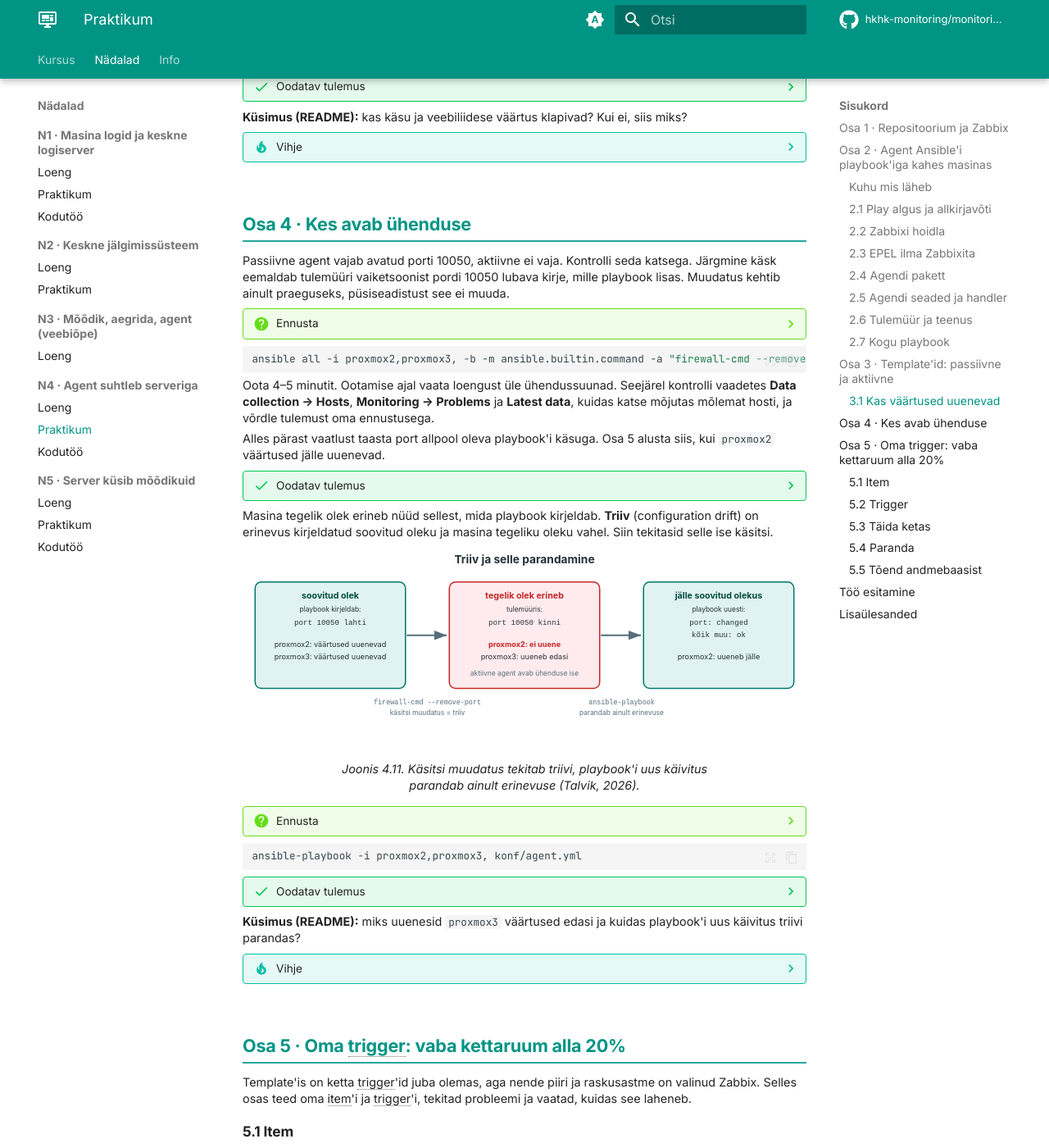
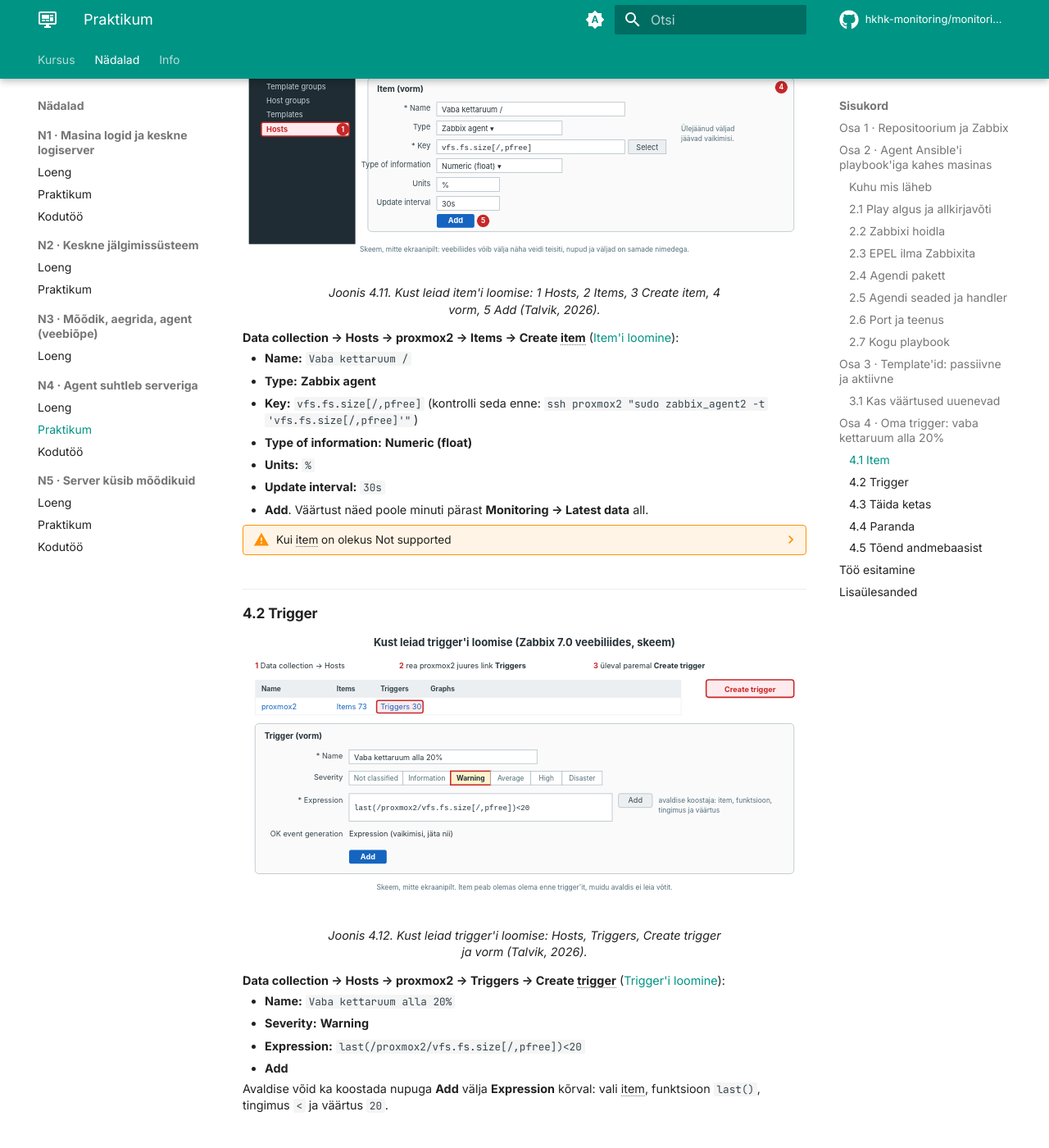
Before and after one commit to hkhk-monitoring/monitoring, an MkDocs documentation site: the page built from docs/week04/lab.md, in a window 1280 px wide and 1400 px high, scrolled down 9149 px. Shown: the whole window at 82% size. Built offline with MkDocs 1.6.1 and Material for MkDocs 9.7.7, drawn with Linux system fonts in a browser that asks for light colours; comment, search, counter and statistics services are not loaded; some of the changed text lies outside the part shown.

Commit message:
N4 praktikum

````diff
--- a/docs/week04/lab.md
+++ b/docs/week04/lab.md
@@ -44,18 +44,16 @@
 
     `README.md`-sse kirjutad vastused, pealkirjad on juba olemas. Kaustas `konf/` on Ansible'i playbook'i algus `agent.yml`, tõendid lähevad kausta `logid/`. Kaustas `zabbix/` on Zabbixi Compose'i fail neile, kellel Zabbix veel puudub.
 
-Agent saadab andmed Zabbixi serverile. Seepärast peab Zabbix `proxmox1`-s töötama ja seal peavad olema hostid `proxmox2` ja `proxmox3`. Kontrolli seda ja jälgitavate masinate tulemüüri, sest osade 2 ja 4 katsed sõltuvad sellest:
+Agent saadab andmed Zabbixi serverile. Seepärast peab Zabbix `proxmox1`-s töötama ja seal peavad olema hostid `proxmox2` ja `proxmox3`. Kontrolli seda:
 
 ```bash
 ssh proxmox1 "cd ~/zabbix && docker compose start && docker compose ps"
 ssh proxmox1 "hostname -I"
-ssh proxmox2 "sudo firewall-cmd --state"
-ssh proxmox3 "sudo firewall-cmd --state"
 ```
 
 ??? success "Oodatav tulemus"
 
-    Kolm konteinerit olekus `Up`, siis `proxmox1` IP-aadressid ja kaks korda `running`. Vali aadressidest laborivõrgu IPv4-aadress (näiteks `192.168.35.11`), mitte Dockeri sisevõrgu aadress (`172.…`). See läheb playbook'i muutujasse `zabbix_server`. Veebiliides on aadressil `http://<proxmox1-IP>:8080` ja seal on hostid `proxmox2` ja `proxmox3` template'iga *ICMP Ping*.
+    Kolm konteinerit olekus `Up`, siis `proxmox1` IP-aadressid. Vali aadressidest laborivõrgu IPv4-aadress (näiteks `192.168.35.11`), mitte Dockeri sisevõrgu aadress (`172.…`). See läheb playbook'i muutujasse `zabbix_server`. Veebiliides on aadressil `http://<proxmox1-IP>:8080` ja seal on hostid `proxmox2` ja `proxmox3` template'iga *ICMP Ping*.
 
 ??? warning "Kui näed `No such file or directory` või `no configuration file provided`"
     Sul ei ole `proxmox1` kaustas `~/zabbix` Compose'i faili. Kontrolli enne, kas varasem Zabbixi andmebaas on alles:
@@ -93,17 +91,6 @@
 
 ??? warning "Kui konteiner `zabbix-web` on olekus `Created` või `Exited`"
     Vaata kõigepealt, miks see ei käivitunud: `ssh proxmox1 "cd ~/zabbix && docker compose logs zabbix-web | tail -20"`. Kui veateade on `port is already allocated`, hoiab porti 8080 mõni teine konteiner. Leia see käsuga `ssh proxmox1 "docker ps"` ja peata ainult see projekt tema kaustas käsuga `docker compose stop`.
-
-??? warning "Kui näed `FirewallD is not running`"
-    Masinas pole tulemüür sees. Logi sisse sellesse masinasse (näiteks `ssh proxmox2`) ja jäta see seanss avatuks. Käivita tulemüür ja kontrolli kohe, et SSH on lubatud:
-
-    ```bash
-    sudo systemctl enable --now firewalld
-    sudo firewall-cmd --get-active-zones
-    sudo firewall-cmd --list-services
-    ```
-
-    Teenuste hulgas peab olema `ssh`. Seejärel ava teine terminal ja kontrolli `ssh proxmox2 hostname`. Kui uus ühendus ei õnnestu, peata tulemüür avatud seansis (`sudo systemctl disable --now firewalld`) ja anna õpetajale teada.
 
 ## Osa 2 · Agent Ansible'i playbook'iga kahes masinas
 
@@ -179,7 +166,7 @@
 | 2.3 | midagi, loed läbi | EPEL-i ülesanded on olemas |
 | 2.4 | agendi paketi ülesanne | `# >>> Osa 2.4` |
 | 2.5 | seadete ülesanne ja handler | `# >>> Osa 2.5` (kaks kohta) |
-| 2.6 | tulemüüri ja teenuse ülesanded | `# >>> Osa 2.6` |
+| 2.6 | pordi ja teenuse ülesanded | `# >>> Osa 2.6` |
 
 Igas osas on näidislahendus kokkuvolditud plokis. Proovi kõigepealt ise, siis võrdle.
 
@@ -367,26 +354,13 @@
 
 Käivita playbook ja kontrolli masinas, et seaded muutusid: `ssh proxmox2 "sudo grep -E '^(Server|ServerActive|Hostname)=' /etc/zabbix/zabbix_agent2.conf"`.
 
-### 2.6 Tulemüür ja teenus
-
-Passiivse kontrolli jaoks peab jälgitavas masinas olema port 10050 lahti. Uuri moodulit:
-
-```bash
-ansible-doc ansible.posix.firewalld
-```
-
-Leia, mida teeb `immediate` ja mis juhtub, kui on ainult `permanent: true`. Kirjuta vastus README jaotisse **Osa 2**.
-
-??? tip "Vihje: dokumentatsioon"
-    Kirjuta `ansible-doc` väljundis `/immediate` ja vajuta **Enter**. Loe ka `permanent` kirjeldust: kumb muudab seadistust kohe, kumb alles pärast tulemüüri uuesti laadimist või taaskäivitust?
+### 2.6 Port ja teenus
 
 **Kuhu:** rea `# >>> Osa 2.6` asemele, seadete ülesande järele.
 
-Lisa ülesanne nimega `Passiivse agendi port tulemüüris`, mis kasutab moodulit `ansible.posix.firewalld`. Nõuded: port `10050/tcp` on lubatud, seadistus kehtib kohe ja jääb alles ka pärast taaskäivitust.
+Passiivse kontrolli puhul küsib server agendilt väärtusi pordil 10050, seega peab see port jälgitava masina tulemüüris lahti olema. Aktiivne kontroll seda ei vaja. Lisa ülesanne nimega `Passiivse agendi port tulemüüris` moodulile `ansible.posix.firewalld` (port `10050/tcp`, kehtib kohe ja ka pärast taaskäivitust) ja ülesanne nimega `Agent töötab ja käivitub koos masinaga` moodulile `ansible.builtin.service` (teenus `zabbix-agent2` töötab ja käivitub koos masinaga).
 
-Viimane ülesanne nimega `Agent töötab ja käivitub koos masinaga` kasutab moodulit `ansible.builtin.service`. Nõuded: teenus `zabbix-agent2` töötab ja käivitub koos masinaga. Leia `ansible-doc ansible.builtin.service` väljundist kaks parameetrit, mis seda ütlevad.
-
-??? example "Näidislahendus: tulemüür ja teenus"
+??? example "Näidislahendus: port ja teenus"
     ```yaml
         - name: Passiivse agendi port tulemüüris
           ansible.posix.firewalld:
@@ -403,7 +377,7 @@
     ```
 
 ??? warning "Kui näed `couldn't resolve module/action 'ansible.posix.firewalld'`"
-    Kollektsioon puudub: paigalda see osa 2.1 käsuga. Kui viga on `firewalld is not running`, vaata osa 1 hoiatust tulemüüri kohta.
+    Kollektsioon puudub: paigalda see osa 2.1 käsuga. Kui viga on `firewalld is not running`, anna õpetajale teada.
 
 ### 2.7 Kogu playbook
 
@@ -486,14 +460,14 @@
     Esimene käsk väljastab `playbook: konf/agent.yml`. `grep` ei leia midagi.
 
 ??? question "Ennusta"
-    Osa 2.5 lõpus käivitasid playbook'i juba koos seadete ja handler'iga. Nüüd lisasid tulemüüri ja teenuse ülesande. Millised ülesanded võiksid selles käivituses midagi muuta? Kas handler peab käivituma?
+    Osa 2.5 lõpus käivitasid playbook'i juba koos seadete ja handler'iga. Nüüd lisasid pordi ja teenuse ülesande. Millised ülesanded võiksid selles käivituses midagi muuta? Kas handler peab käivituma?
 
 ```bash
 ansible-playbook -i proxmox2,proxmox3, konf/agent.yml
 ```
 
 ??? success "Oodatav tulemus"
-    Varem edukalt rakendatud ülesanded on `ok`. Äsja lisatud tulemüüri või teenuse ülesanne võib olla `changed`. Handler käivitub ainult siis, kui selles käivituses muutus seda teavitav ülesanne: kui agendi seaded on juba õiged, ei käivitu see uuesti. Mõlema masina kohta on `failed=0`.
+    Varem edukalt rakendatud ülesanded on `ok`. Äsja lisatud pordi või teenuse ülesanne võib olla `changed`. Handler käivitub ainult siis, kui selles käivituses muutus seda teavitav ülesanne: kui agendi seaded on juba õiged, ei käivitu see uuesti. Mõlema masina kohta on `failed=0`.
 
 ??? warning "Kui näed `Failed to validate GPG signature for zabbix-release`"
     Ansible kontrollib ka URL-ist paigaldatava paketi allkirja. Ülesanne `rpm_key` peab olema enne hoidla paketi ülesannet.
@@ -523,20 +497,6 @@
 
 ??? success "Oodatav tulemus"
     Kummagi masina kohta `active`, pordi 10050 rida ja kolm seadet. `Hostname` on `proxmox2` ja `proxmox3`, `Server` ja `ServerActive` on `proxmox1` IP-aadress.
-
-Kontrolli `proxmox1`-st, kas server saab `proxmox2` agendiga ühendust. Bash avab TCP-ühenduse aadressile `/dev/tcp/<IP>/<port>`, eraldi tööriista pole vaja. `<proxmox2-IP>` leiad käsuga `ssh proxmox2 hostname -I`.
-
-```bash
-ssh proxmox1 "timeout 3 bash -c '</dev/tcp/<proxmox2-IP>/10050' && echo lahti || echo kinni"
-```
-
-??? success "Oodatav tulemus"
-    `lahti`. TCP-ühendus `proxmox1`-st porti 10050 õnnestus: agent kuulab ja tulemüür laseb ühenduse läbi. See ei tõenda veel, et agent vastab Zabbixi päringule. Seda näitab osa 3: kui agent päringu tagasi lükkab, on logis `rejected`.
-
-**Küsimus (README):** mis juhtuks, kui playbook'is poleks tulemüüri ülesannet? Kumma hosti andmed jääksid tulemata?
-
-??? tip "Vihje"
-    Joonista mõlema kontrolliviisi ühenduse suund (loengu joonis 4.3). Märgi ühenduse sihtport ja masin, mille tulemüür seda ühendust mõjutab.
 
 ## Osa 3 · Template'id: passiivne ja aktiivne
 
@@ -595,59 +555,17 @@
 ??? tip "Vihje"
     Vaata ühikuid: käsk annab baidid, veebiliides ümardab gigabaitideks. Vaata ka aega: millal tehti käsu mõõtmine ja millal veebiliidese **Last check**?
 
-## Osa 4 · Kes avab ühenduse
-
-Passiivne agent vajab avatud porti 10050, aktiivne ei vaja. Kontrolli seda katsega. Järgmine käsk eemaldab tulemüüri vaiketsoonist pordi 10050 lubava kirje, mille playbook lisas. Muudatus kehtib ainult praeguseks, püsiseadistust see ei muuda.
-
-??? question "Ennusta"
-    Kumma hosti item'ite väärtused lakkavad uuenemast?
-
-```bash
-ansible all -i proxmox2,proxmox3, -b -m ansible.builtin.command -a "firewall-cmd --remove-port=10050/tcp"
-```
-
-Oota 4–5 minutit. Ootamise ajal vaata loengust üle ühendussuunad. Seejärel kontrolli vaadetes **Data collection → Hosts**, **Monitoring → Problems** ja **Latest data**, kuidas katse mõjutas mõlemat hosti, ja võrdle tulemust oma ennustusega.
-
-Alles pärast vaatlust taasta port allpool oleva playbook'i käsuga. Osa 5 alusta siis, kui `proxmox2` väärtused jälle uuenevad.
-
-??? success "Oodatav tulemus"
-
-    `proxmox2` juures läheb ZBX punaseks ja **Problems** alla tuleb *Linux: Zabbix agent is not available*. Server ei pääse porti 10050. `proxmox3` aktiivsete item'ite väärtused uuenevad edasi (**Latest data**, veerg **Last check**), sest aktiivne agent avab ühenduse ise serveri porti 10051.
-
-Masina tegelik olek erineb nüüd sellest, mida playbook kirjeldab. **Triiv** (configuration drift) on erinevus kirjeldatud soovitud oleku ja masina tegeliku oleku vahel. Siin tekitasid selle ise käsitsi.
-
-<figure markdown="span">
-  ![Soovitud olekus on port 10050 lahti; pärast käsitsi eemaldamist proxmox2 väärtused ei uuene, proxmox3 omad uuenevad; playbook'i uus käivitus lisab pordi tagasi](../images/n04_triiv.svg)
-  <figcaption>Joonis 4.11. Käsitsi muudatus tekitab triivi, playbook'i uus käivitus parandab ainult erinevuse (Talvik, 2026).</figcaption>
-</figure>
-
-??? question "Ennusta"
-    Mida teeb playbook, kui käivitad selle nüüd uuesti?
-
-```bash
-ansible-playbook -i proxmox2,proxmox3, konf/agent.yml
-```
-
-??? success "Oodatav tulemus"
-
-    Ülesanne *Passiivse agendi port tulemüüris* on mõlemas masinas `changed`, kõik teised `ok`. Moodul nägi, et port puudub tulemüüri töötavast seadistusest, ja lisas selle tagasi (`immediate: true`). Mõne minuti pärast on `proxmox2` ZBX jälle roheline ja probleem lahenes.
-
-**Küsimus (README):** miks uuenesid `proxmox3` väärtused edasi ja kuidas playbook'i uus käivitus triivi parandas?
-
-??? tip "Vihje"
-    Kumb pool avab ühenduse aktiivse kontrolli puhul ja millisesse porti? Playbook'i teise osa jaoks vaata, milline ülesanne oli `changed` ja mida tähendab, et kõik teised olid `ok`.
-
-## Osa 5 · Oma trigger: vaba kettaruum alla 20%
+## Osa 4 · Oma trigger: vaba kettaruum alla 20%
 
 Template'is on ketta trigger'id juba olemas, aga nende piiri ja raskusastme on valinud Zabbix. Selles osas teed oma item'i ja trigger'i, tekitad probleemi ja vaatad, kuidas see laheneb.
 
-### 5.1 Item
+### 4.1 Item
 
 Ühel hostil peab item'i võti olema unikaalne. Otsi enne **Data collection → Hosts → proxmox2 → Items** filtris **Key** väärtust `vfs.fs.size[/,pfree]`. Kui see on juba olemas, kasuta seda ja ära loo teist.
 
 <figure markdown="span">
   ![Zabbixi veebiliidese skeem: vasakul menüü Data collection ja Hosts, hostide tabelis proxmox2 rea link Items, üleval paremal nupp Create item ja vorm väljadega Name, Type, Key, Type of information, Units, Update interval](../images/n04_zabbix_item.svg)
-  <figcaption>Joonis 4.12. Kust leiad item'i loomise: 1 Hosts, 2 Items, 3 Create item, 4 vorm, 5 Add (Talvik, 2026).</figcaption>
+  <figcaption>Joonis 4.11. Kust leiad item'i loomise: 1 Hosts, 2 Items, 3 Create item, 4 vorm, 5 Add (Talvik, 2026).</figcaption>
 </figure>
 
 **Data collection → Hosts → proxmox2 → Items → Create item** ([Item'i loomine](https://www.zabbix.com/documentation/7.0/en/manual/config/items/item)):
@@ -663,11 +581,11 @@
 ??? warning "Kui item on olekus Not supported"
     Vii hiir punase ikooni kohale ja loe veateadet. Põhjus võib olla vale võti, aga ka viga väärtuse kogumisel. Kontrolli võtit masina seest: `sudo zabbix_agent2 -t '<võti>'`.
 
-### 5.2 Trigger
+### 4.2 Trigger
 
 <figure markdown="span">
   ![Zabbixi veebiliidese skeem: hostide tabelis proxmox2 rea link Triggers, nupp Create trigger ja vorm väljadega Name, Severity, Expression](../images/n04_zabbix_trigger.svg)
-  <figcaption>Joonis 4.13. Kust leiad trigger'i loomise: Hosts, Triggers, Create trigger ja vorm (Talvik, 2026).</figcaption>
+  <figcaption>Joonis 4.12. Kust leiad trigger'i loomise: Hosts, Triggers, Create trigger ja vorm (Talvik, 2026).</figcaption>
 </figure>
 
 **Data collection → Hosts → proxmox2 → Triggers → Create trigger** ([Trigger'i loomine](https://www.zabbix.com/documentation/7.0/en/manual/config/triggers/trigger)):
@@ -679,13 +597,13 @@
 
 Avaldise võid ka koostada nupuga **Add** välja **Expression** kõrval: vali item, funktsioon `last()`, tingimus `<` ja väärtus `20`.
 
-### 5.3 Täida ketas
+### 4.3 Täida ketas
 
 Selleks, et probleem tekiks, peab vaba ruumi olema alla 20%. `fallocate` loob faili, mis võtab kettal ruumi kohe, ilma andmeid kirjutamata.
 
 <figure markdown="span">
   ![Ajajoon: date ja fallocate, item toob uue väärtuse, tekib PROBLEM; date ja rm, item toob uue väärtuse, probleem RESOLVED](../images/n04_ketta_katse.svg)
-  <figcaption>Joonis 4.14. Kettakatse ajajoon. Pane kellaajad kirja, et neid hiljem tabeli algus- ja lahenemisajaga võrrelda (Talvik, 2026).</figcaption>
+  <figcaption>Joonis 4.13. Kettakatse ajajoon. Pane kellaajad kirja, et neid hiljem tabeli algus- ja lahenemisajaga võrrelda (Talvik, 2026).</figcaption>
 </figure>
 
 Enne täitmist kontrolli lähteolekut. Sinu item'il peab olema värske väärtus (**Latest data**, veerg **Last check**), vaba ruumi üle 20% ja trigger olekus OK. Probleemi puudumine vaates **Problems** üksi ei ole piisav eelkontroll. Katsefaili `/ketas-tais` ei tohi olla. Logi sisse ja arvuta, kui suur fail jätab vabaks umbes 15%:
@@ -714,7 +632,7 @@
 ```
 
 ??? success "Oodatav tulemus"
-    `df` näitab veerus `Use%` umbes 85%. Kirjuta `date` kellaaeg README-sse, seda on vaja osa 5 küsimuse jaoks.
+    `df` näitab veerus `Use%` umbes 85%. Kirjuta `date` kellaaeg README-sse, seda on vaja osa 4 küsimuse jaoks.
 
 ??? question "Ennusta"
     Item'i intervall on 30 sekundit. Millal ilmub probleem **Monitoring → Problems** alla?
@@ -725,7 +643,7 @@
 
     Minuti jooksul ilmub rida **Host** `proxmox2`, **Problem** *Vaba kettaruum alla 20%*, **Severity** **Warning**. Võib tulla ka template'i trigger *FS [/]: Space is low*, sest see kontrollib sama asja oma piiriga.
 
-### 5.4 Paranda
+### 4.4 Paranda
 
 Kustuta fail ja vaata, kuidas probleem laheneb. Pane jälle kellaaeg kirja:
 
@@ -742,7 +660,7 @@
 
     *Vaba kettaruum alla 20%* on olekus **RESOLVED** ja veerus **Duration** on näha, kui kaua see kestis.
 
-### 5.5 Tõend andmebaasist
+### 4.5 Tõend andmebaasist
 
 Zabbix hoiab template'ide seoseid ja probleeme andmebaasis. Oma arvutis repositooriumi kaustas:
 
@@ -758,12 +676,11 @@
 **Küsimus (README):** mitu minutit kulus täitmisest probleemini ja kustutamisest lahenemiseni? Võrdle oma `date` kellaaegu tabeli veergudega `algas` ja `lahenes`. Miks see ei juhtunud kohe?
 
 ??? tip "Vihje"
-    Viivitus koosneb kahest osast: millal item toob järgmise väärtuse (**Update interval**) ja millal trigger seda hindab. Võrdle oma kellaaegu joonisega 4.14.
+    Viivitus koosneb kahest osast: millal item toob järgmise väärtuse (**Update interval**) ja millal trigger seda hindab. Võrdle oma kellaaegu joonisega 4.13.
 
 ??? note "Kontrollnimekiri"
     - [ ] Mõlema masina agenditeenus töötab.
     - [ ] Mõlema hosti mõõteväärtused uuenevad.
-    - [ ] Tulemüürikatse muudatus on playbook'iga taastatud.
     - [ ] Katsefail `/ketas-tais` on eemaldatud.
     - [ ] Sinu kettaruumi trigger on olekus OK.
     - [ ] Kolm tõendifaili on olemas ja nende sisu on kontrollitud.
@@ -788,10 +705,13 @@
 
 ## Lisaülesanded
 
-??? example "1 · Hüsterees"
+??? example "1 · Kes avab ühenduse"
+    Passiivne kontroll vajab avatud porti 10050, aktiivne ei vaja. Sulge port mõlemas masinas ajutiselt: `ansible all -i proxmox2,proxmox3, -b -m ansible.builtin.command -a "firewall-cmd --remove-port=10050/tcp"`. Ennusta, kumma hosti väärtused lakkavad uuenemast, oota 4–5 minutit ja vaata **Latest data** ning **Monitoring → Problems**. Seejärel käivita playbook uuesti: milline ülesanne on `changed` ja miks? Masina tegeliku oleku erinevust playbook'is kirjeldatud olekust nimetatakse **triiviks**.
+
+??? example "2 · Hüsterees"
     Kui vaba ruum kõigub 20% ümber, võib probleem iga uue väärtusega kord tekkida ja kord laheneda. Ava oma trigger, vali **OK event generation: Recovery expression** ja kirjuta `last(/proxmox2/vfs.fs.size[/,pfree])>25` ([hüsterees](https://www.zabbix.com/documentation/7.0/en/manual/config/triggers/expression#hysteresis)).
 
-    Täida ketas nagu osas 5.3, nii et vaba jääb 15%, ja oota probleemi. Seejärel vähenda sama faili nii, et vaba jääb 22%. Käivita järgmised käsud `proxmox2` SSH-seansis. `truncate` muudab olemasoleva faili väiksemaks, nii et vahepeal ei ole vaba ruumi üle 25%:
+    Täida ketas nagu osas 4.3, nii et vaba jääb 15%, ja oota probleemi. Seejärel vähenda sama faili nii, et vaba jääb 22%. Käivita järgmised käsud `proxmox2` SSH-seansis. `truncate` muudab olemasoleva faili väiksemaks, nii et vahepeal ei ole vaba ruumi üle 25%:
 
     ```bash
     kokku=$(df --output=size -B1 / | tail -1); vaba=$(df --output=avail -B1 / | tail -1)
@@ -802,8 +722,8 @@
 
     Mis olekus on probleem ja miks? Lõpus kustuta fail (`sudo rm /ketas-tais`) ja kontrolli, et probleem lahenes.
 
-??? example "2 · Template'i piir hosti makroga"
+??? example "3 · Template'i piir hosti makroga"
     Template'i ketta trigger kasutab makrot `{$VFS.FS.PUSED.MAX.WARN}` (vaikimisi 80). Ava **Data collection → Hosts → proxmox3 → Macros → Inherited and host macros** ja muuda see `proxmox3` jaoks 50 peale. Kas `proxmox3` juures tekib probleem? Miks on makro parem kui template'i muutmine? Lõpus kustuta makro `proxmox3` juurest, et template'i vaikeväärtus kehtiks jälle.
 
-??? example "3 · Agent ka proxmox1-sse"
+??? example "4 · Agent ka proxmox1-sse"
     Host **Zabbix server** on N2-st saati punane, sest seal pole agenti. Lisa `proxmox1` playbook'i käsule (`-i proxmox1,proxmox2,proxmox3,`) ja muuda hosti **Zabbix server** liidese IP `proxmox1` IP-ks. Kas ZBX läheb roheliseks? Vaata `proxmox1`-s `sudo tail /var/log/zabbix/zabbix_agent2.log`. Server töötab konteineris ja ühendus konteinerist sama masina IP-le ei läbi Dockeri aadressi asendust. Millise aadressi pead lisama seadesse `Server` (vihje: `docker network inspect zabbix_default`)?
````
